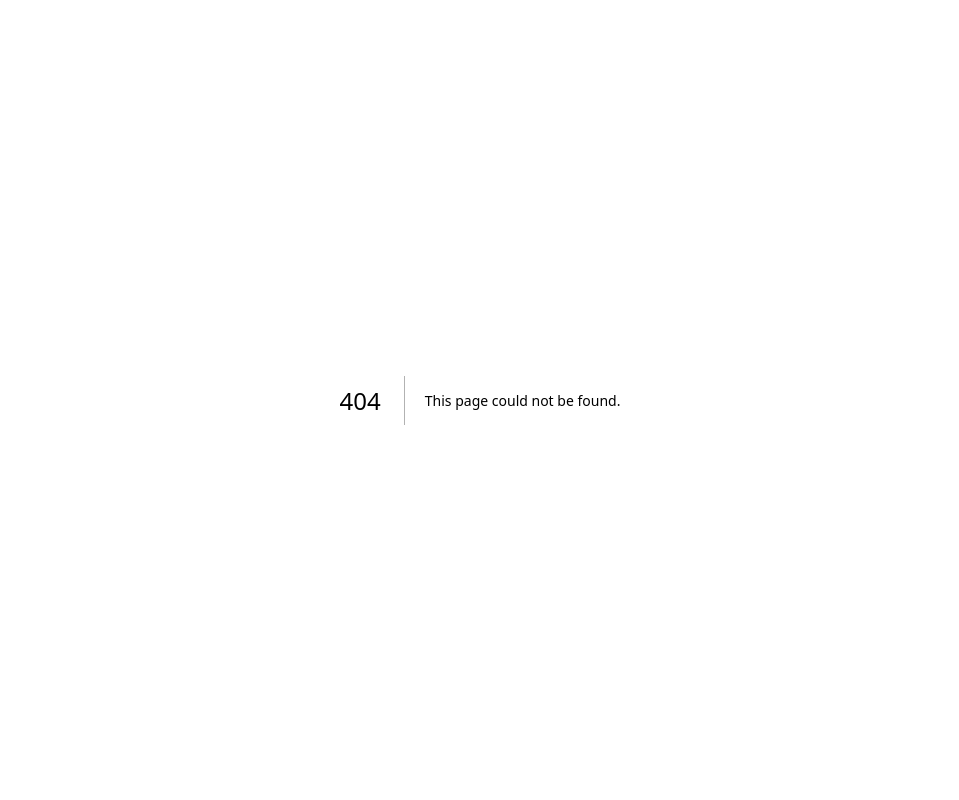
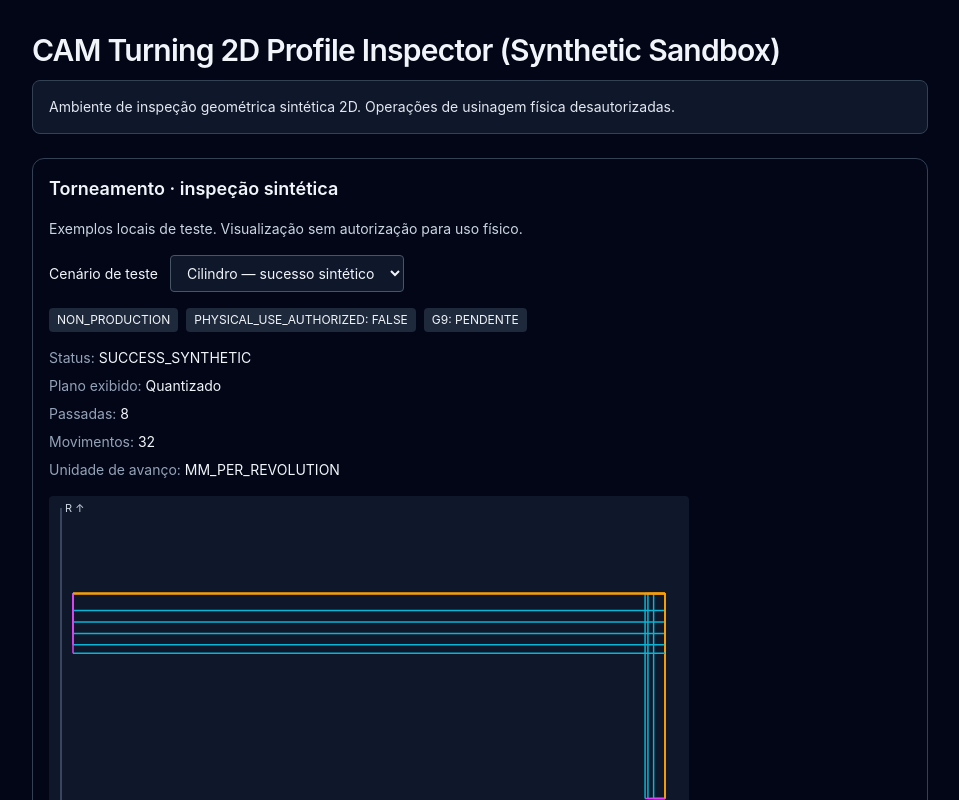
Before and after one commit to VenancioMarcos/vena-ia-platform, a Next.js app in the folder apps/web/: page /cam/turning in a window 1280 px wide. Before the commit this address had no page. Shown: the top 800 px of the page, without its empty margins (160-1119 px from the left). Built offline with nearby package versions, Linux system fonts and the light colour scheme.

Commit message:
feat(web): integrate CAM turning inspector sandbox page and tests

```diff
--- /dev/null
+++ b/apps/web/app/cam/turning/page.tsx
@@ -0,0 +1,15 @@
+import { TurningViewerContainer } from "../../../components/cam/TurningViewerContainer";
+
+export default function TurningInspectorPage() {
+  return <main className="min-h-screen bg-slate-950 px-4 py-8 text-slate-100 sm:px-8">
+    <div className="mx-auto w-full max-w-4xl space-y-6">
+      <header className="space-y-3">
+        <h1 className="text-2xl font-semibold tracking-tight sm:text-3xl">CAM Turning 2D Profile Inspector (Synthetic Sandbox)</h1>
+        <p className="rounded-lg border border-slate-700 bg-slate-900 p-4 text-sm text-slate-200">
+          Ambiente de inspeção geométrica sintética 2D. Operações de usinagem física desautorizadas.
+        </p>
+      </header>
+      <TurningViewerContainer />
+    </div>
+  </main>;
+}
```
Also changed, not shown: 7 other files (tests, documents, lock files or other folders).
